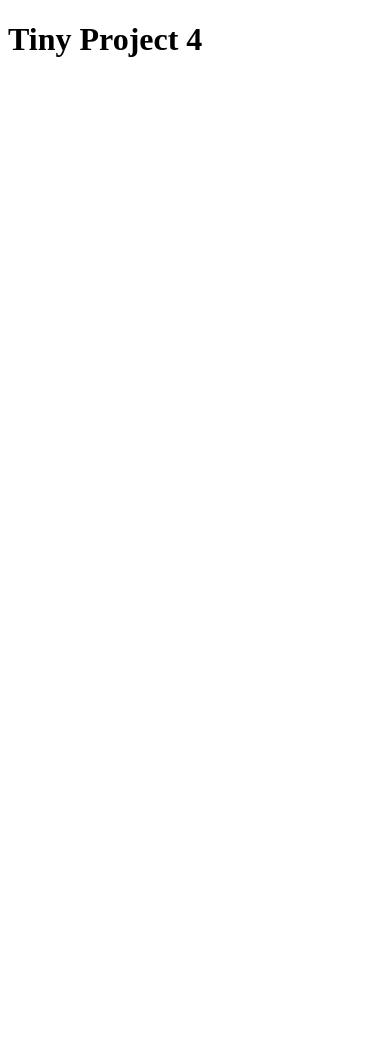
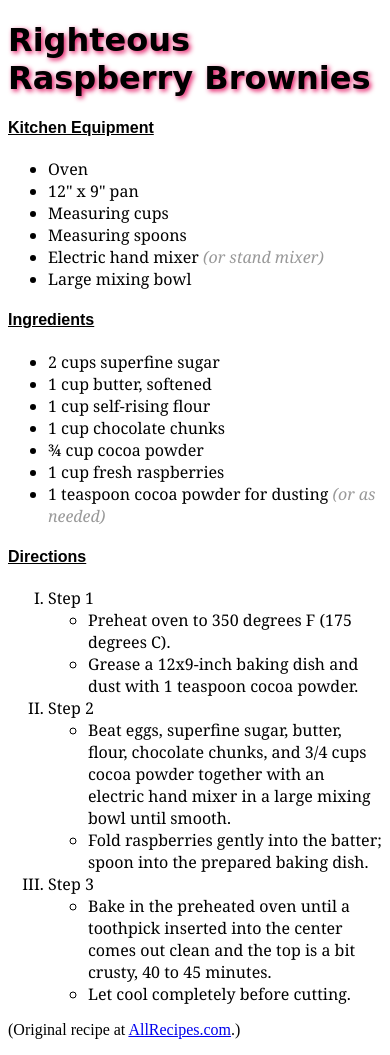
Before and after one commit to KhrystineDeLuna/tp4, a plain HTML site: page index.html in a window 390 px wide. Before the commit the page ends 844 px from the top, so only its background shows below. Drawn offline with Linux system fonts and the light colour scheme.

```diff
--- a/index.html
+++ b/index.html
@@ -9,12 +9,64 @@
 
   <link rel="stylesheet" href="styles.css">
 
-  <title> Tiny Project 4 </title>
+  <title> Tiny Project 4 - Responsive Recipe </title>
 </head>
 
 
 <body>
 
-<h1>Tiny Project 4</h1>
+<h1>Righteous Raspberry Brownies</h1>
+
+<div id="equipment">
+  <h4>Kitchen Equipment</h4>
+  <ul>
+    <li>Oven</li>
+    <li>12" x 9" pan</li>
+    <li>Measuring cups</li>
+    <li>Measuring spoons</li>
+    <li>Electric hand mixer <span>(or stand mixer)</li>
+    <li>Large mixing bowl</li>
+  </ul>
+</div>
+
+<div id="ingredients">
+  <h4>Ingredients</h4>
+  <ul>
+    <li>2 cups superfine sugar</li>
+    <li>1 cup butter, softened</li>
+    <li>1 cup self-rising flour</li>
+    <li>1 cup chocolate chunks</li>
+    <li>¾ cup cocoa powder</li>
+    <li>1 cup fresh raspberries</li>
+    <li>1 teaspoon cocoa powder for dusting <span>(or as needed)</span></li>
+  </ul>
+</div>
+
+<div id="directions">
+  <h4>Directions</h4>
+  <ol>
+    <li>Step 1
+      <ul>
+        <li>Preheat oven to 350 degrees F (175 degrees C). </li>
+        <li>Grease a 12x9-inch baking dish and dust with 1 teaspoon cocoa
+          powder.</li>
+      </ul>
+    <li>Step 2
+      <ul>
+        <li>Beat eggs, superfine sugar, butter, flour, chocolate chunks,
+          and 3/4 cups cocoa powder together with an electric hand mixer
+          in a large mixing bowl until smooth.</li>
+        <li>Fold raspberries gently into the batter; spoon into the prepared
+          baking dish.</li>
+      </ul>
+    <li>Step 3
+     <ul>
+       <li>Bake in the preheated oven until a toothpick inserted into the center comes out clean and the top is a bit crusty, 40 to 45 minutes.</li>
+       <li>Let cool completely before cutting.</li>
+      </ul>
+  </ol>
+</div>
+
+<p>(Original recipe at <a href="https://www.allrecipes.com/recipe/228273/righteous-raspberry-brownies/">AllRecipes.com</a>.)</p>
 
 </body>
--- a/styles.css
+++ b/styles.css
@@ -0,0 +1,22 @@
+li {
+  font-family: Georgia;
+}
+
+#directions ol {
+list-style-type: upper-roman;
+}
+
+span {
+  font-style: italic !important;
+  color: #999;
+}
+
+h1 {
+  font-family: 'Amatic SC', cursive;
+  text-shadow: 2px 2px 5px #e30b5d !important;
+}
+
+h4 {
+  font-family: 'Seymour One', sans-serif;
+  text-decoration: underline;
+}
```
